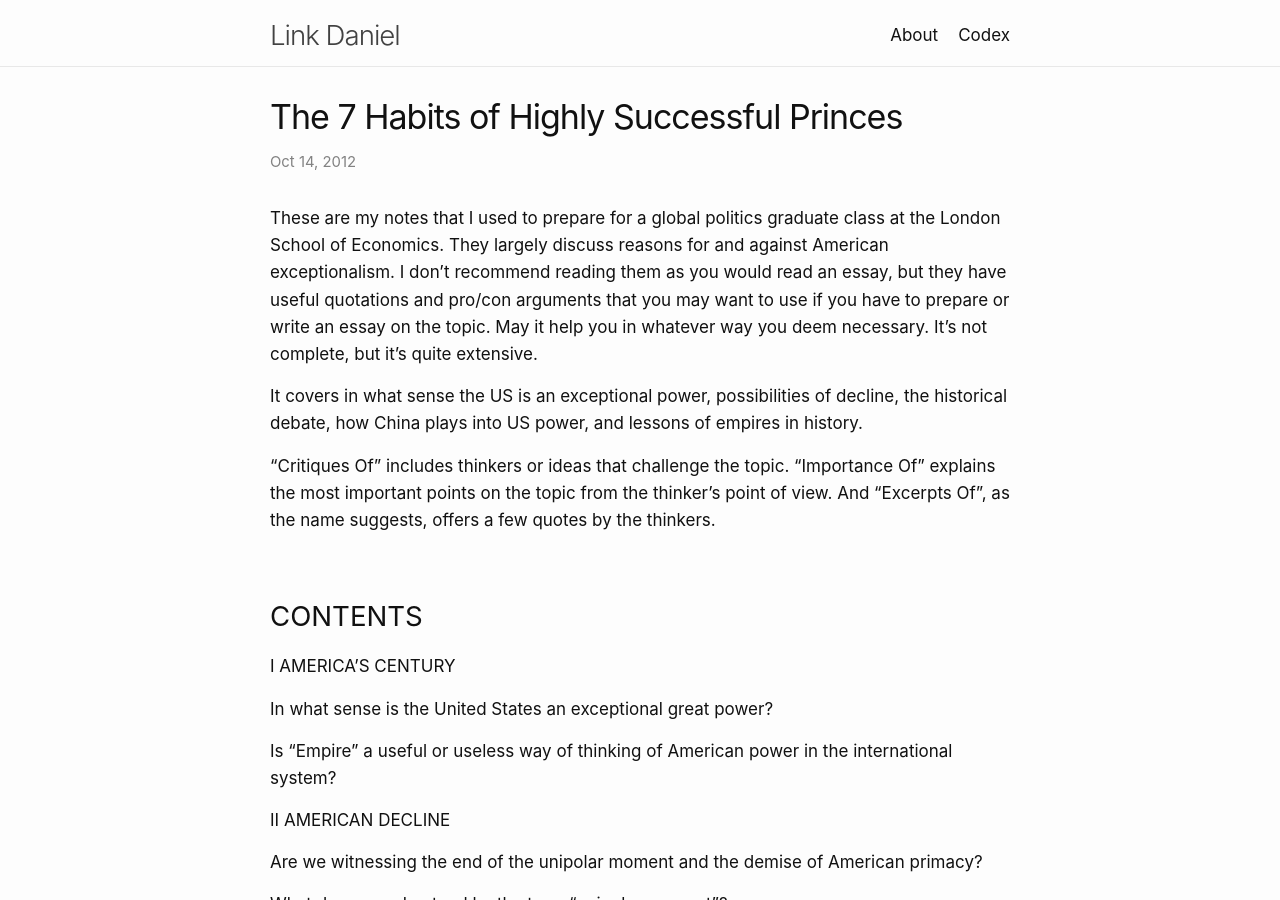
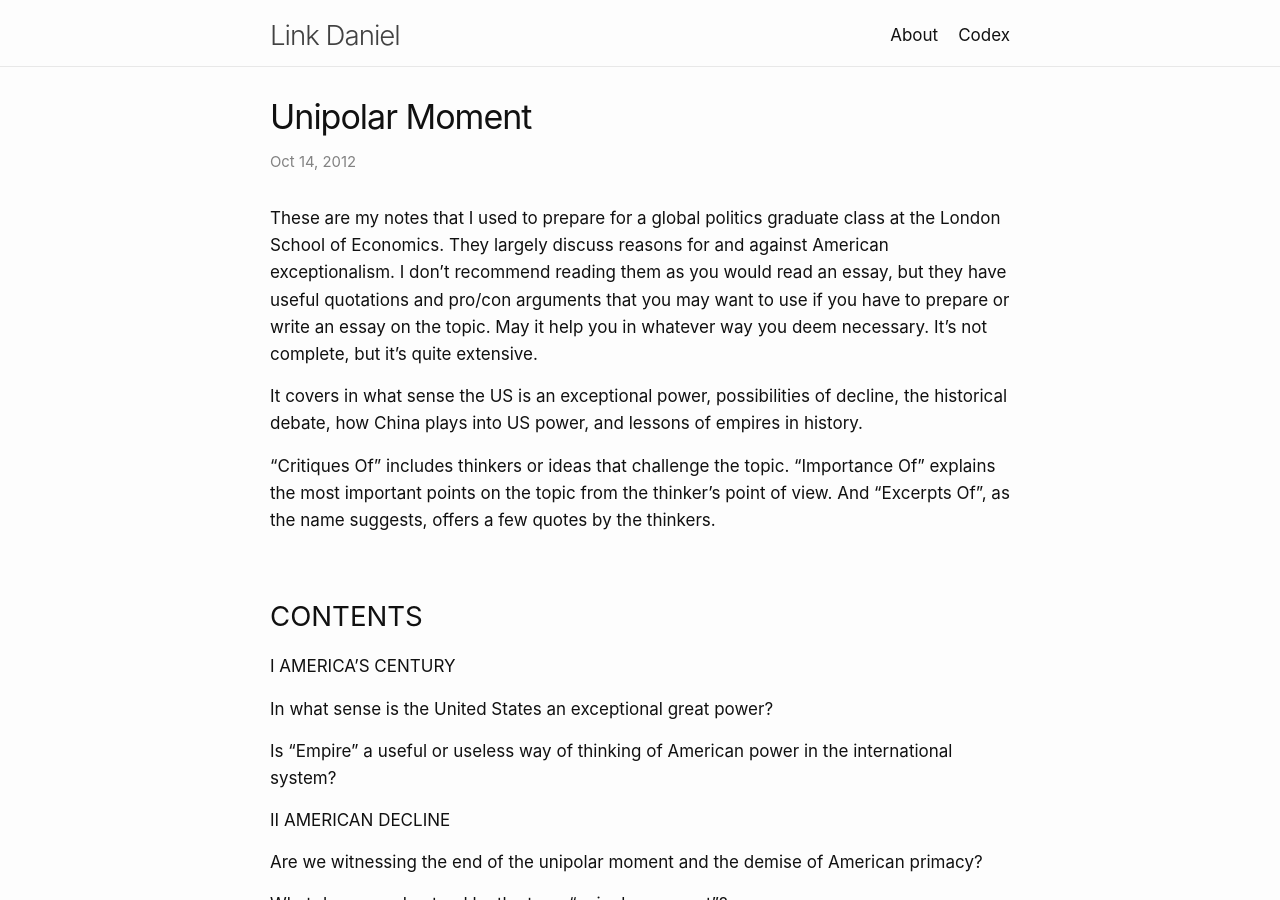
Before and after one commit to link-daniel/link.github.io, a Jekyll site: the page built from unipolarmoment.md, in a window 1280 px wide and 900 px high. Built offline with Jekyll 4.4.1, drawn with Linux system fonts in a browser that asks for light colours.

Commit message:
Update unipolarmoment.md

```diff
--- a/unipolarmoment.md
+++ b/unipolarmoment.md
@@ -1,6 +1,6 @@
 ---
 layout: post
-title:  "The 7 Habits of Highly Successful Princes"
+title:  "Unipolar Moment"
 categories:
 tags:
 date: October 14 2012
```
